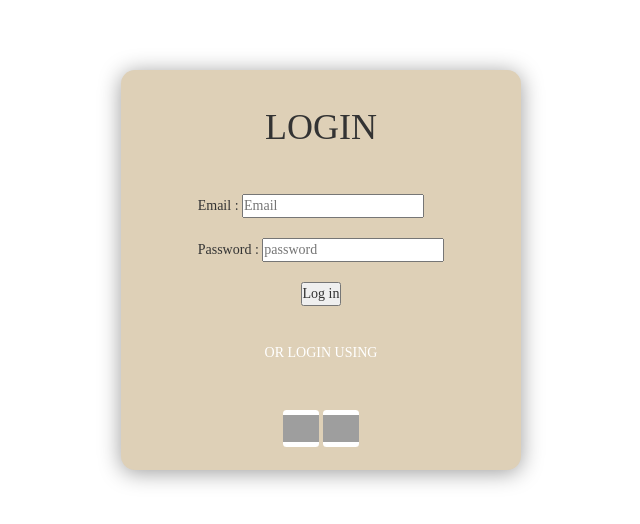
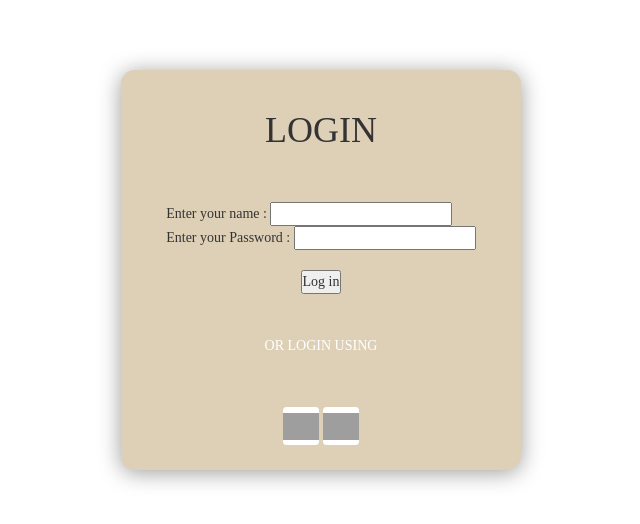
Before and after one commit to SeyonSuriya/e-commerce_system_with_API_-Group-, a React (Create React App) app in the folder frontend/: page /login in a window 1280 px wide. Shown: the part 130-654 px from the top of the page, without its empty margins (319-959 px from the left). Built offline with nearby package versions, Linux system fonts and the light colour scheme; grey boxes are pictures that could not be loaded.

Commit message:
Login Page now connected with Backend

```diff
--- a/frontend/src/components/loginform.js
+++ b/frontend/src/components/loginform.js
@@ -1,18 +1,47 @@
-import React from 'react'
+import React, { useState } from 'react'
+import axios from 'axios';
 import "./loginform.css"
 
-export default function loginform() {
+
+export default function Loginform(props) {
+  const [email,setEmail]=useState(' ');
+  const [password,setPassword]=useState(' ');
+
+  function onCreate(e) {
+    e.preventDefault();
+    console.log(email);
+    console.log(password);
+
+    const postData = {
+      email,
+      password,
+    };
+    axios.post(
+      'http://localhost:8080/ecommerce/login',
+      postData,
+      ).then(response=>{
+        console.log(response.data)
+        if (response.data === 'Login Granted') {
+           document.getElementById('errorMessage').innerHTML=response.data;
+        }else{
+          document.getElementById('errorMessage').innerHTML=response.data;
+        }
+      })
+  }
   return (
        <div className ="log">
          <h1> LOGIN</h1>
-         <form>
-            Email :  <input type ="email" placeholder="Email"/><br/><br/>
-            Password : <input type ="password" placeholder="password"/>
+         <form onSubmit={onCreate}>
+
+      Enter your name : <input type='text' name='username' value={email} onChange={(e)=>setEmail(e.target.value)}></input><br />
+      Enter your Password : <input type='text' name='password' value={password} onChange={(e)=>setPassword(e.target.value)}></input><br />
+
+      <span id='errorMessage' className='ErrorMessage'></span>
                 <div className="Log-btn">
                     <br/>
                     <button type='submit'>Log in</button>
                 </div>
-         </form>
+          </form>
                 <p className="text"> OR LOGIN USING</p>
                 <div className="extra-Log">
                     <div className="Facebook"></div>
```
